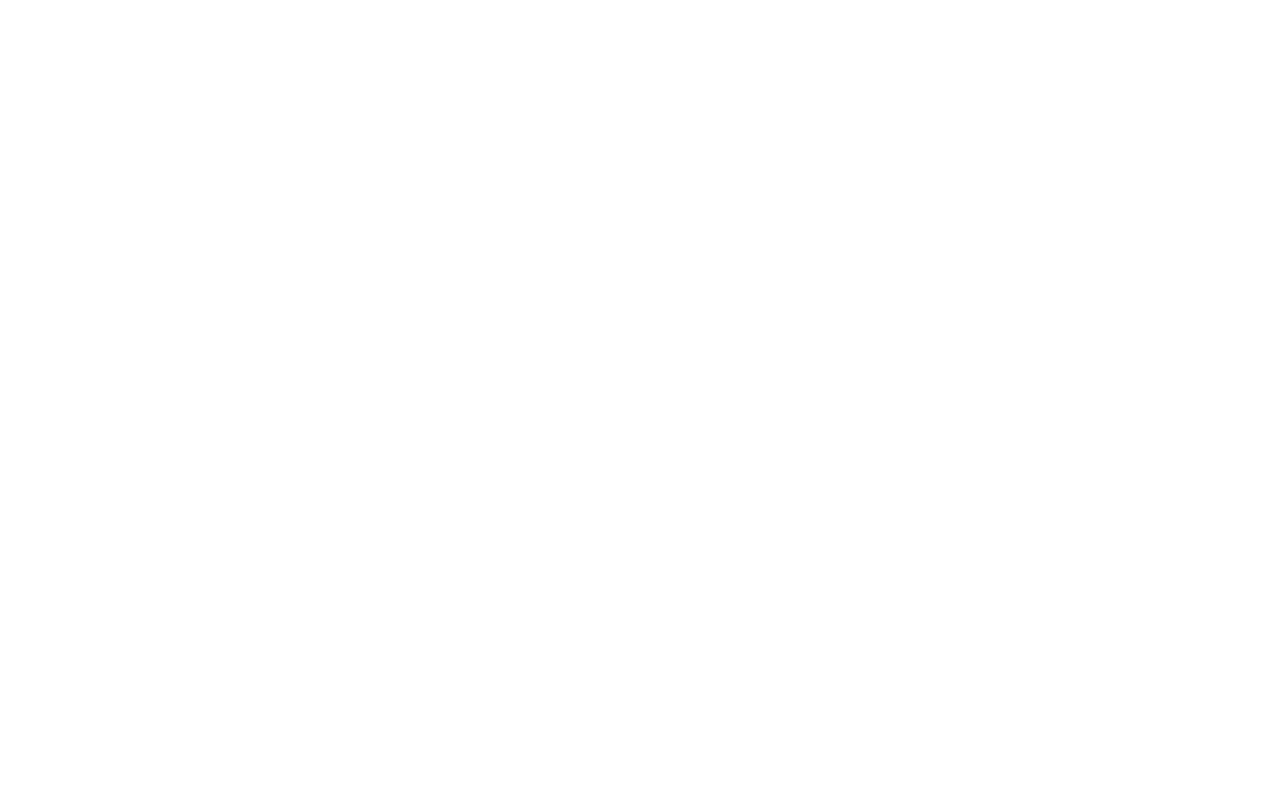
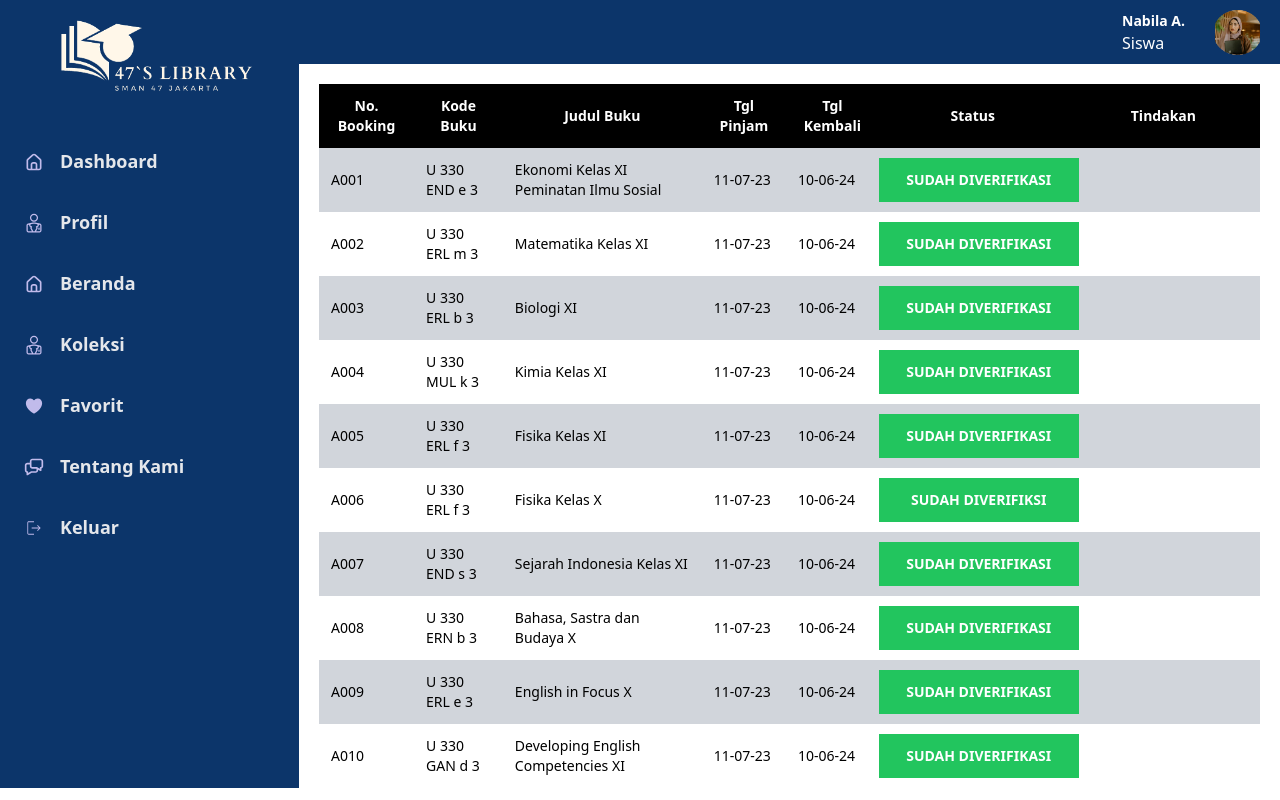
Before and after one commit to nightmaregit/Massive-IL, a React (Vite) app: page /profil/koleksi-pinjaman in a window 1280 px wide. Before the commit this address had no page. Built offline with nearby package versions, Linux system fonts and the light colour scheme.

Commit message:
tambah halaman koleksi di pinjam

```diff
--- a/src/App.jsx
+++ b/src/App.jsx
@@ -12,12 +12,13 @@
 import Buku_pendidikan from "./pages/Buku_pendidikan";
 import Detail_buku from "./pages/Detail_buku";
 import LupaKataSandi from "./pages/LupaKataSandi";
-import Buku_novel from './pages/Buku_novel'
-import Bukti from './pages/bukti'
+import Buku_novel from "./pages/Buku_novel";
+import Bukti from "./pages/bukti";
 import Profil from "./pages/Profil";
 import MasukSebagai from "./pages/MasukSebagai";
 import DashboardAdmin from "./admin/DashboardAdmin";
 import ProfilAdmin from "./admin/ProfilAdmin";
+import Koleksi_pinjaman from "./pages/Koleksi_pinjaman";
 // import Buku_cerpen from './pages/Buku_cerpen'
 // import Buku_komik from './pages/Buku_komik'
 function App() {
@@ -36,7 +37,14 @@
         <Route path="/profil" element={<Profil />}></Route>
         <Route path="/profil/akun" element={<Akun />}></Route>
         <Route path="/profil/akun/edit-akun" element={<EditAkun />}></Route>
-        <Route path="/profil/riwayat-peminjaman" element={<Riwayat_peminjaman />}></Route>
+        <Route
+          path="/profil/riwayat-peminjaman"
+          element={<Riwayat_peminjaman />}
+        ></Route>
+        <Route
+          path="/profil/koleksi-pinjaman"
+          element={<Koleksi_pinjaman />}
+        ></Route>
         <Route
           path="/koleksi/pendidikan/Buku-Siswa-Ekonomi-Kelas-XI-SMA"
           element={<Detail_buku />}
--- a/src/components/Sidebar.jsx
+++ b/src/components/Sidebar.jsx
@@ -4,8 +4,7 @@
   HeartIcon,
   HomeIcon,
   LeaveIcon,
-  PlusIcon,
-  StatusIcon,
+
   StudentIcon,
 } from "../assets/icons";
 import Logo from "../assets/logo-bright.png";
--- a/src/pages/Koleksi_pinjaman.jsx
+++ b/src/pages/Koleksi_pinjaman.jsx
@@ -0,0 +1,229 @@
+import Sidebar from "../components/Sidebar";
+import ProfilePicture from "../assets/image/profile.png";
+
+const Riwayat_peminjaman = () => {
+  const items = [
+    {
+      id: 1,
+      bookingId: "A001",
+      kodeBuku: "U 330 END e 3",
+      judulBuku: "Ekonomi Kelas XI Peminatan Ilmu Sosial",
+      tglPinjam: "11-07-23",
+      tglKembali: "10-06-24",
+      sanksi: "-",
+      status: 1,
+      hapus: 1,
+      ubah: 2,
+      pesanHapus: "Hapus",
+      pesanUbah: "Ubah",
+      statusMsg: "SUDAH DIVERIFIKASI",
+    },
+    {
+      id: 1,
+      bookingId: "A002",
+      kodeBuku: "U 330 ERL m 3",
+      judulBuku: "Matematika Kelas XI",
+      tglPinjam: "11-07-23",
+      tglKembali: "10-06-24",
+      sanksi: "-",
+      status: 1,
+      hapus: 1,
+      ubah: 2,
+      pesanHapus: "Hapus",
+      pesanUbah: "Ubah",
+      statusMsg: "SUDAH DIVERIFIKASI",
+    },
+    {
+      id: 1,
+      bookingId: "A003",
+      kodeBuku: "U 330 ERL b 3",
+      judulBuku: "Biologi XI",
+      tglPinjam: "11-07-23",
+      tglKembali: "10-06-24",
+      sanksi: "-",
+      status: 1,
+      hapus: 1,
+      ubah: 2,
+      pesanHapus: "Hapus",
+      pesanUbah: "Ubah",
+      statusMsg: "SUDAH DIVERIFIKASI",
+    },
+    {
+      id: 1,
+      bookingId: "A004",
+      kodeBuku: "U 330 MUL k 3",
+      judulBuku: "Kimia Kelas XI",
+      tglPinjam: "11-07-23",
+      tglKembali: "10-06-24",
+      sanksi: "-",
+      status: 1,
+      hapus: 1,
+      ubah: 2,
+      pesanHapus: "Hapus",
+      pesanUbah: "Ubah",
+      statusMsg: "SUDAH DIVERIFIKASI",
+    },
+    {
+      id: 1,
+      bookingId: "A005",
+      kodeBuku: "U 330 ERL f 3",
+      judulBuku: "Fisika Kelas XI",
+      tglPinjam: "11-07-23",
+      tglKembali: "10-06-24",
+      sanksi: "-",
+      status: 1,
+      hapus: 1,
+      ubah: 2,
+      pesanHapus: "Hapus",
+      pesanUbah: "Ubah",
+      statusMsg: "SUDAH DIVERIFIKASI",
+    },
+    {
+      id: 1,
+      bookingId: "A006",
+      kodeBuku: "U 330 ERL f 3",
+      judulBuku: "Fisika Kelas X",
+      tglPinjam: "11-07-23",
+      tglKembali: "10-06-24",
+      sanksi: "Ditangguhkan",
+      status: 1,
+      hapus: 1,
+      ubah: 2,
+      pesanHapus: "Hapus",
+      pesanUbah: "Ubah",
+
+      statusMsg: "SUDAH DIVERIFIKSI",
+    },
+    {
+      id: 1,
+      bookingId: "A007",
+      kodeBuku: "U 330 END s 3",
+      judulBuku: "Sejarah Indonesia Kelas XI",
+      tglPinjam: "11-07-23",
+      tglKembali: "10-06-24",
+      sanksi: "-",
+      status: 1,
+      hapus: 1,
+      ubah: 2,
+      pesanHapus: "Hapus",
+      pesanUbah: "Ubah",
+      statusMsg: "SUDAH DIVERIFIKASI",
+    },
+    {
+      id: 1,
+      bookingId: "A008",
+      kodeBuku: "U 330 ERN b 3",
+      judulBuku: "Bahasa, Sastra dan Budaya X",
+      tglPinjam: "11-07-23",
+      tglKembali: "10-06-24",
+      sanksi: "Ditangguhkan",
+      status: 1,
+      hapus: 1,
+      ubah: 2,
+      pesanHapus: "Hapus",
+      pesanUbah: "Ubah",
+      statusMsg: "SUDAH DIVERIFIKASI",
+    },
+    {
+      id: 1,
+      bookingId: "A009",
+      kodeBuku: "U 330 ERL e 3",
+      judulBuku: "English in Focus X",
+      tglPinjam: "11-07-23",
+      tglKembali: "10-06-24",
+      sanksi: "-",
+      status: 1,
+      hapus: 1,
+      ubah: 2,
+      pesanHapus: "Hapus",
+      pesanUbah: "Ubah",
+      statusMsg: "SUDAH DIVERIFIKASI",
+    },
+    {
+      id: 1,
+      bookingId: "A010",
+      kodeBuku: "U 330 GAN d 3",
+      judulBuku: "Developing English Competencies XI",
+      tglPinjam: "11-07-23",
+      tglKembali: "10-06-24",
+      sanksi: "Ditangguhkan",
+      status: 1,
+      hapus: 1,
+      ubah: 2,
+      pesanHapus: "Hapus",
+      pesanUbah: "Ubah",
+      statusMsg: "SUDAH DIVERIFIKASI",
+    },
+  ];
+
+  return (
+    <div className="flex w-full">
+      <Sidebar />
+
+      <div className="flex flex-col w-full">
+        <div className="bg-masuk h-16 flex justify-end">
+          <div className=" text-white flex  items-center pr-5  gap-[30px]">
+            <div>
+              <h1 className="font-semibold text-sm leading-normal">
+                Nabila A.
+              </h1>
+              <span>Siswa</span>
+            </div>
+
+            {/* Ini dibawah ntar diisi jd Image profile picturenya */}
+            <div className="w-[45px] h-[45px] bg-white rounded-full">
+              <img
+                src={ProfilePicture}
+                alt="profile picture"
+                className="object-cover w-[45px] h-[45px]"
+              />
+            </div>
+          </div>
+        </div>
+        <table className=" relative rounded-[50px] mt-5 max-w-screen-2xl mx-5">
+          <thead className="bg-black">
+            <tr className="text-sm font-normal text-white">
+              <th className="p-3">No. Booking</th>
+              <th className="p-3">Kode Buku</th>
+              <th className="p-3">Judul Buku</th>
+              <th className="p-3">Tgl Pinjam</th>
+              <th className="p-3">Tgl Kembali</th>
+              {/* <th className="p-3">Sanksi</th> */}
+              <th className="p-3 pr-16">Status</th>
+              <th className="p-3 pr-16">Tindakan</th>
+            </tr>
+          </thead>
+          <tbody className="[&>*:nth-child(odd)]:bg-gray-300">
+            {items.map((item) => (
+              <tr
+                key={item.bookingId}
+                className="text-sm font-normal text-15px"
+              >
+                <td className="p-3">{item.bookingId}</td>
+                <td className="p-3">{item.kodeBuku}</td>
+                <td className="p-3">{item.judulBuku}</td>
+                <td className="p-3">{item.tglPinjam}</td>
+                <td className="p-3">{item.tglKembali}</td>
+                {/* <td className="p-3">{item.sanksi}</td> */}
+                <td
+                  className={
+                    item.status === 1
+                      ? "p-3 flex mr-10 w-[200px] justify-center mt-[10px] bg-green-500 text-center text-white font-bold text-15px"
+                      : item.status === 2
+                      ? "p-3 flex mr-10 w-[200px] justify-center mt-[10px] bg-blue-500 text-center text-white font-bold text-15px"
+                      : ""
+                  }
+                >
+                  {item.statusMsg}
+                </td>
+                <td></td>
+              </tr>
+            ))}
+          </tbody>
+        </table>
+      </div>
+    </div>
+  );
+};
+
+export default Riwayat_peminjaman;
```
